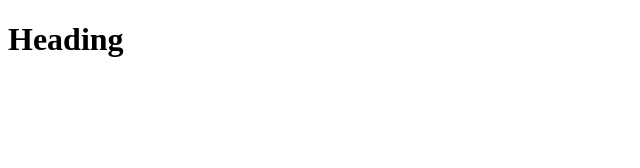
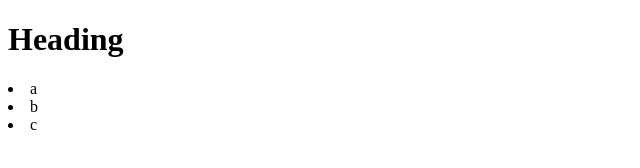
Before and after one commit to DimitarH97/GIT-ST-2025, a plain HTML site: page index.html in a window 1280 px wide. Shown: the full height of the page, 0-640 px from the left. Drawn offline with Linux system fonts and the light colour scheme.

Commit message:
Deleted file Updated file and New file

```diff
--- a/index.html
+++ b/index.html
@@ -7,6 +7,13 @@
 <body>
 
 <h1>Heading</h1>
+<nav>
+    <u1>
+        <li>a</li>
+        <li>b</li>
+        <li>c</li>
+    </u1>
+</nav>
 
 </body>
 </html>
--- /dev/null
+++ b/style.css
@@ -0,0 +1,3 @@
+body {
+    background-color:aqua;
+}
```
Also changed, not shown: 1 other file.
